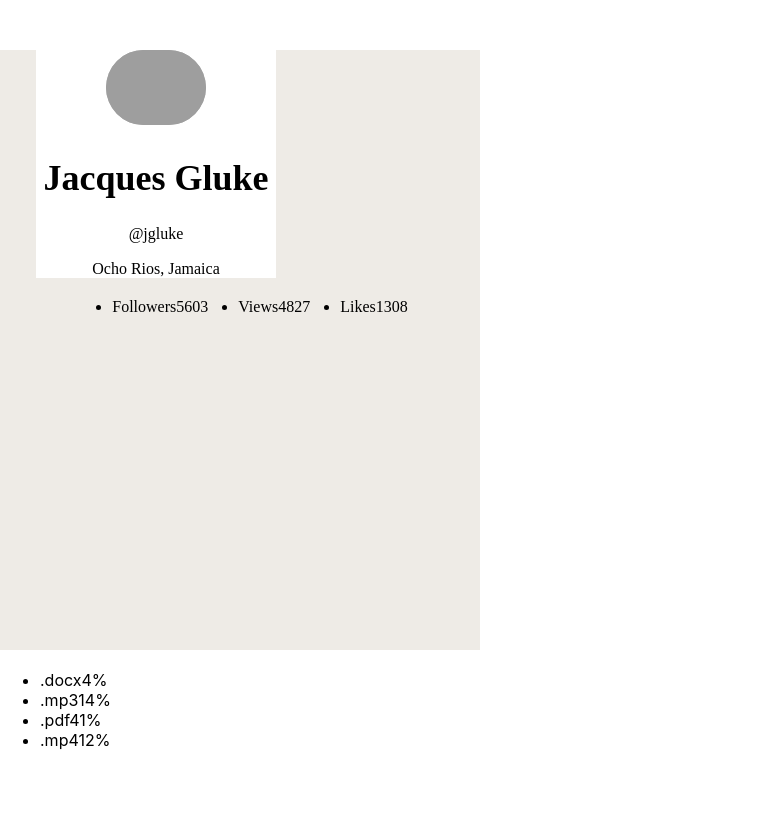
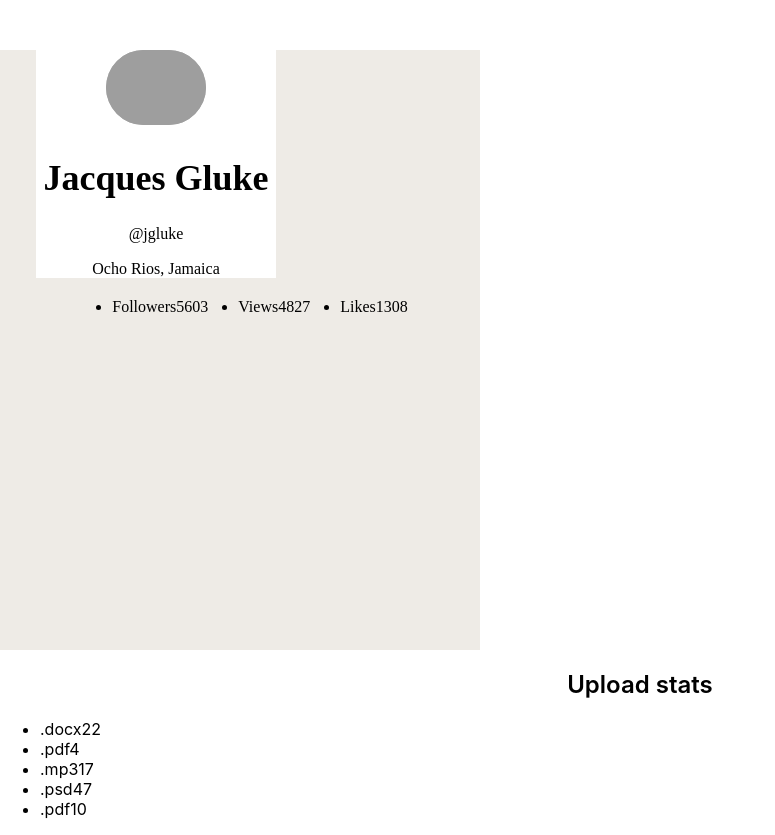
Before and after one commit to Nearh777/goit-react-hw-01-components, a React (Create React App) app: page / in a window 1280 px wide. Shown: the whole page, without its empty margins (0-775 px from the left). Before the commit the page ends 800 px from the top, so only its background shows below. Built offline with nearby package versions, Linux system fonts and the light colour scheme; grey boxes are pictures that could not be loaded.

Commit message:
prefinish section statistic

```diff
--- a/src/App.jsx
+++ b/src/App.jsx
@@ -1,7 +1,7 @@
 import { Profile } from 'components/Profile/Profile';
 import { Statistic } from 'components/Statistics/Statistic';
 import user from 'user.json';
-import data from 'data.json';
+import dataStats from 'data.json';
 
 export const App = () => {
   return (
@@ -15,9 +15,12 @@ export const App = () => {
       views={user.stats.views}
       likes={user.stats.likes}
       />
+
       <Statistic
-      title={data.title}
+        stats={dataStats}
       />
+
+
     </div>
   );
 };
--- /dev/null
+++ b/src/components/FriendList/FrendList.jsx
@@ -0,0 +1,3 @@
+import PropTypes from 'prop-types';
+
+export const FrienList
--- a/src/components/Statistics/Statistic.jsx
+++ b/src/components/Statistics/Statistic.jsx
@@ -1,33 +1,29 @@
 import PropTypes from 'prop-types';
 import css from 'components/Statistics/Statistic.module.css';
 
-export const Statistic = ({ title }) => {
+export const Statistic = ({ stats }) => {
   return (
     <section className="statistics">
-      <h2 className={css.title}>{title}</h2>
-
+      <h2 className={css.title}>Upload stats</h2>
       <ul className="stat-list">
-        <li className="item">
-          <span className="label">.docx</span>
-          <span className="percentage">4%</span>
-        </li>
-        <li className="item">
-          <span className="label">.mp3</span>
-          <span className="percentage">14%</span>
-        </li>
-        <li className="item">
-          <span className="label">.pdf</span>
-          <span className="percentage">41%</span>
-        </li>
-        <li className="item">
-          <span className="label">.mp4</span>
-          <span className="percentage">12%</span>
-        </li>
+        {stats.map(({ label, percentage, id }) => (
+          <li className="item" key={id}>
+            <span className="label">{label}</span>
+            <span className="percentage">{percentage}</span>
+          </li>
+        ))}
       </ul>
     </section>
   );
 };
 
 Statistic.propTypes = {
-  title: PropTypes.string,
+  title: PropTypes.string.isRequired,
+  stats: PropTypes.arrayOf(
+    PropTypes.exact({
+      id: PropTypes.string.isRequired,
+      label: PropTypes.string.isRequired,
+      percentage: PropTypes.number.isRequired,
+    })
+  ),
 };
```
Also changed, not shown: src/components/FriendList/friends.json (added, +32 -0 lines), src/components/Profile/Profile.jsx (+6 -6 lines), src/components/FriendList/FrindList.module.css (added), 1 other file (tests, documents, lock files or other folders).
